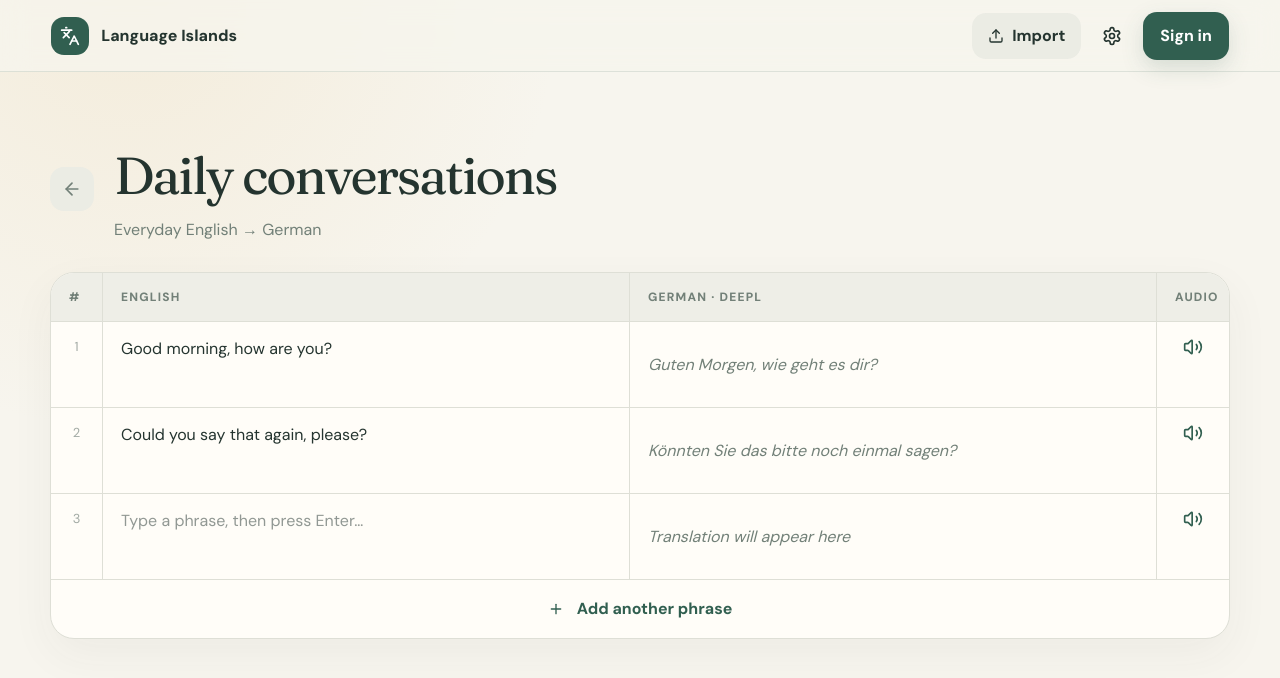
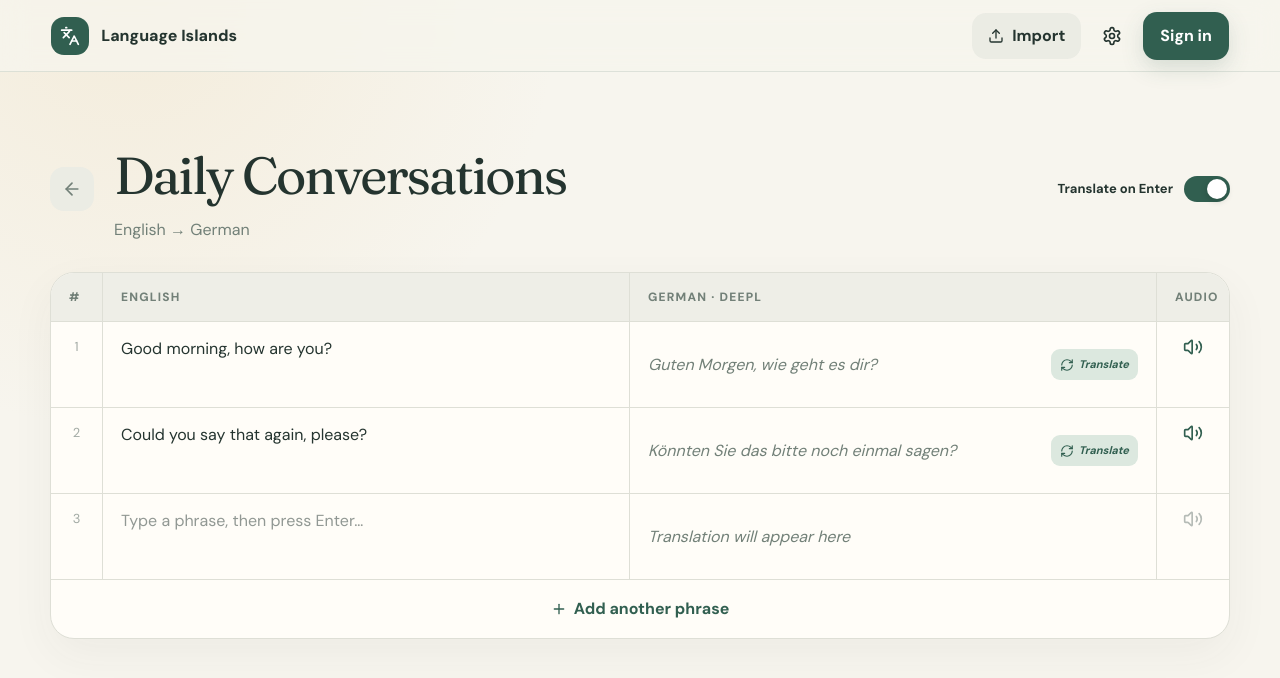
Before and after one commit to HiDraqula/language-islands, a Next.js app: page /islands/daily-conversations in a window 1280 px wide. Shown: the top 678 px of the page. Built offline with nearby package versions, Linux system fonts and the light colour scheme.

Commit message:
Add functional islands and DeepL translation flow

```diff
--- a/src/components/island-workspace.tsx
+++ b/src/components/island-workspace.tsx
@@ -1,61 +1,97 @@
 "use client";
 
 import Link from "next/link";
-import { ArrowLeft, Plus, Volume2 } from "lucide-react";
-import { useState } from "react";
+import { ArrowLeft, LoaderCircle, Plus, RefreshCw, Volume2 } from "lucide-react";
+import { KeyboardEvent, useEffect, useRef, useState } from "react";
 import { Header } from "./header";
 
-type Phrase = { source: string; translation: string };
-
-const names: Record<string, { title: string; description: string }> = {
-  "daily-conversations": { title: "Daily conversations", description: "Everyday English → German" },
-  "grocery-shopping": { title: "Grocery shopping", description: "At the market and supermarket" },
-  "work-and-study": { title: "Work & study", description: "University and professional life" },
-};
-
+type Phrase = { id: string; source: string; translation: string; status?: "idle" | "translating" | "error" };
 const starter: Phrase[] = [
-  { source: "Good morning, how are you?", translation: "Guten Morgen, wie geht es dir?" },
-  { source: "Could you say that again, please?", translation: "Könnten Sie das bitte noch einmal sagen?" },
-  { source: "", translation: "" },
+  { id: "starter-1", source: "Good morning, how are you?", translation: "Guten Morgen, wie geht es dir?" },
+  { id: "starter-2", source: "Could you say that again, please?", translation: "Könnten Sie das bitte noch einmal sagen?" },
+  { id: "starter-3", source: "", translation: "" },
 ];
 
-export function IslandWorkspace({ islandId }: { islandId: string }) {
-  const [phrases, setPhrases] = useState(starter);
-  const island = names[islandId] ?? { title: "My island", description: "English → German" };
+export function IslandWorkspace({ islandId, islandTitle, islandDescription }: { islandId: string; islandTitle?: string; islandDescription?: string }) {
+  const title = islandTitle || islandId.split("-").map((word) => word[0]?.toUpperCase() + word.slice(1)).join(" ");
+  const description = islandDescription || "English → German";
+  const [phrases, setPhrases] = useState<Phrase[]>(starter);
+  const [translateOnEnter, setTranslateOnEnter] = useState(true);
+  const rowsRef = useRef<HTMLTextAreaElement[]>([]);
 
-  function update(index: number, source: string) {
-    setPhrases((rows) => rows.map((row, i) => i === index ? { ...row, source, translation: source ? "Ready for DeepL connection…" : "" } : row));
-  }
+  useEffect(() => {
+    const saved = localStorage.getItem(`phrases:${islandId}`);
+    if (saved) { try { setPhrases(JSON.parse(saved)); } catch { /* keep starter */ } }
+    const preference = localStorage.getItem("translate-on-enter");
+    if (preference !== null) setTranslateOnEnter(preference === "true");
+  }, [islandId]);
+
+  function persist(next: Phrase[]) { setPhrases(next); localStorage.setItem(`phrases:${islandId}`, JSON.stringify(next)); }
+  function update(index: number, source: string) { persist(phrases.map((row, i) => i === index ? { ...row, source, status: "idle" } : row)); }
 
   function speak(text: string) {
     if (!text || !("speechSynthesis" in window)) return;
     window.speechSynthesis.cancel();
-    const utterance = new SpeechSynthesisUtterance(text);
-    utterance.lang = "de-DE";
+    const utterance = new SpeechSynthesisUtterance(text); utterance.lang = "de-DE";
     const voice = window.speechSynthesis.getVoices().find((item) => item.lang.toLowerCase().startsWith("de"));
     if (voice) utterance.voice = voice;
     window.speechSynthesis.speak(utterance);
+  }
+
+  async function translate(index: number, autoPlay = false) {
+    const text = phrases[index]?.source.trim();
+    if (!text) return;
+    const apiKey = sessionStorage.getItem("deepl-api-key");
+    if (!apiKey) { persist(phrases.map((row, i) => i === index ? { ...row, status: "error", translation: "Add your DeepL key in Settings first." } : row)); return; }
+    setPhrases((rows) => rows.map((row, i) => i === index ? { ...row, status: "translating", translation: "" } : row));
+    try {
+      const response = await fetch("/api/translate", { method: "POST", headers: { "Content-Type": "application/json" }, body: JSON.stringify({ text, targetLang: "DE", apiKey }) });
+      const data = await response.json();
+      if (!response.ok || !data.translation) throw new Error();
+      const next = phrases.map((row, i) => i === index ? { ...row, translation: data.translation, status: "idle" as const } : row);
+      persist(next);
+      if (autoPlay) speak(data.translation);
+    } catch { persist(phrases.map((row, i) => i === index ? { ...row, status: "error", translation: "Translation failed — retry" } : row)); }
+  }
+
+  function addRow(focus = false) {
+    const next = [...phrases, { id: crypto.randomUUID(), source: "", translation: "", status: "idle" as const }];
+    persist(next);
+    if (focus) requestAnimationFrame(() => rowsRef.current[next.length - 1]?.focus());
+  }
+
+  async function handleKeyDown(event: KeyboardEvent<HTMLTextAreaElement>, index: number) {
+    if (event.key !== "Enter" || event.shiftKey) return;
+    event.preventDefault();
+    if (translateOnEnter) await translate(index, true);
+    if (index === phrases.length - 1) addRow(true); else rowsRef.current[index + 1]?.focus();
   }
 
   return (
     <main className="shell">
       <Header />
       <div className="page">
-        <div className="workspace-head">
-          <Link href="/" className="back" aria-label="Back to all islands"><ArrowLeft size={20} /></Link>
-          <div><h1 className="display">{island.title}</h1><p>{island.description}</p></div>
+        <div className="workspace-toolbar">
+          <div className="workspace-head">
+            <Link href="/" className="back" aria-label="Back to all islands"><ArrowLeft size={20} /></Link>
+            <div><h1 className="display">{title}</h1><p>{description}</p></div>
+          </div>
+          <label className="toggle-control"><span>Translate on Enter</span><input type="checkbox" checked={translateOnEnter} onChange={(event) => { setTranslateOnEnter(event.target.checked); localStorage.setItem("translate-on-enter", String(event.target.checked)); }} /><span className="toggle-track" /></label>
         </div>
-        <section className="phrase-table" aria-label={`${island.title} phrases`}>
+        <section className="phrase-table" aria-label={`${title} phrases`}>
           <div className="phrase-header"><div>#</div><div>English</div><div>German · DeepL</div><div>Audio</div></div>
           {phrases.map((phrase, index) => (
-            <div className="phrase-row" key={index}>
+            <div className="phrase-row" key={phrase.id}>
               <div className="row-number">{index + 1}</div>
-              <div><textarea aria-label={`English phrase ${index + 1}`} rows={2} value={phrase.source} placeholder="Type a phrase, then press Enter…" onChange={(event) => update(index, event.target.value)} /></div>
-              <div className="translation">{phrase.translation || "Translation will appear here"}</div>
-              <div><button className="speak" aria-label={`Play phrase ${index + 1}`} type="button" onClick={() => speak(phrase.translation)}><Volume2 size={20} /></button></div>
+              <div><textarea ref={(node) => { if (node) rowsRef.current[index] = node; }} aria-label={`English phrase ${index + 1}`} rows={2} value={phrase.source} placeholder="Type a phrase, then press Enter…" onChange={(event) => update(index, event.target.value)} onKeyDown={(event) => handleKeyDown(event, index)} /></div>
+              <div className={`translation ${phrase.status === "error" ? "translation-error" : ""}`}>
+                {phrase.status === "translating" ? <span className="translation-state"><LoaderCircle className="spin" size={16} /> Translating…</span> : phrase.translation || "Translation will appear here"}
+                {phrase.source && phrase.status !== "translating" && <button className="retry" type="button" onClick={() => translate(index)} aria-label={`Translate phrase ${index + 1}`}><RefreshCw size={14} /> {phrase.status === "error" ? "Retry" : "Translate"}</button>}
+              </div>
+              <div><button className="speak" aria-label={`Play phrase ${index + 1}`} type="button" disabled={!phrase.translation || phrase.status === "error"} onClick={() => speak(phrase.translation)}><Volume2 size={20} /></button></div>
             </div>
           ))}
-          <button className="add-row" type="button" onClick={() => setPhrases((rows) => [...rows, { source: "", translation: "" }])}><Plus size={16} style={{ display: "inline", verticalAlign: "middle", marginRight: 6 }} /> Add another phrase</button>
+          <button className="add-row" type="button" onClick={() => addRow(true)}><Plus size={16} /> Add another phrase</button>
         </section>
       </div>
     </main>
```
